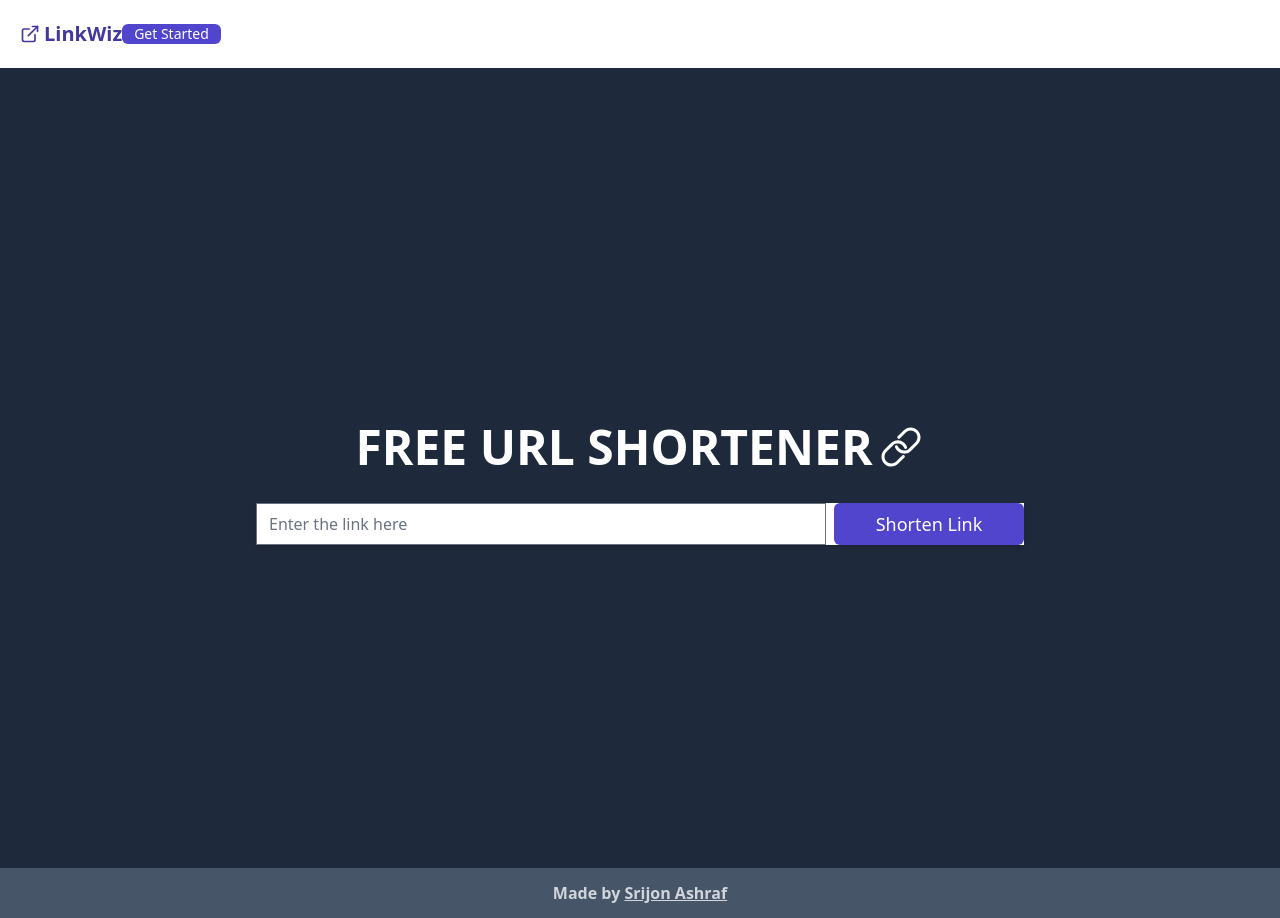
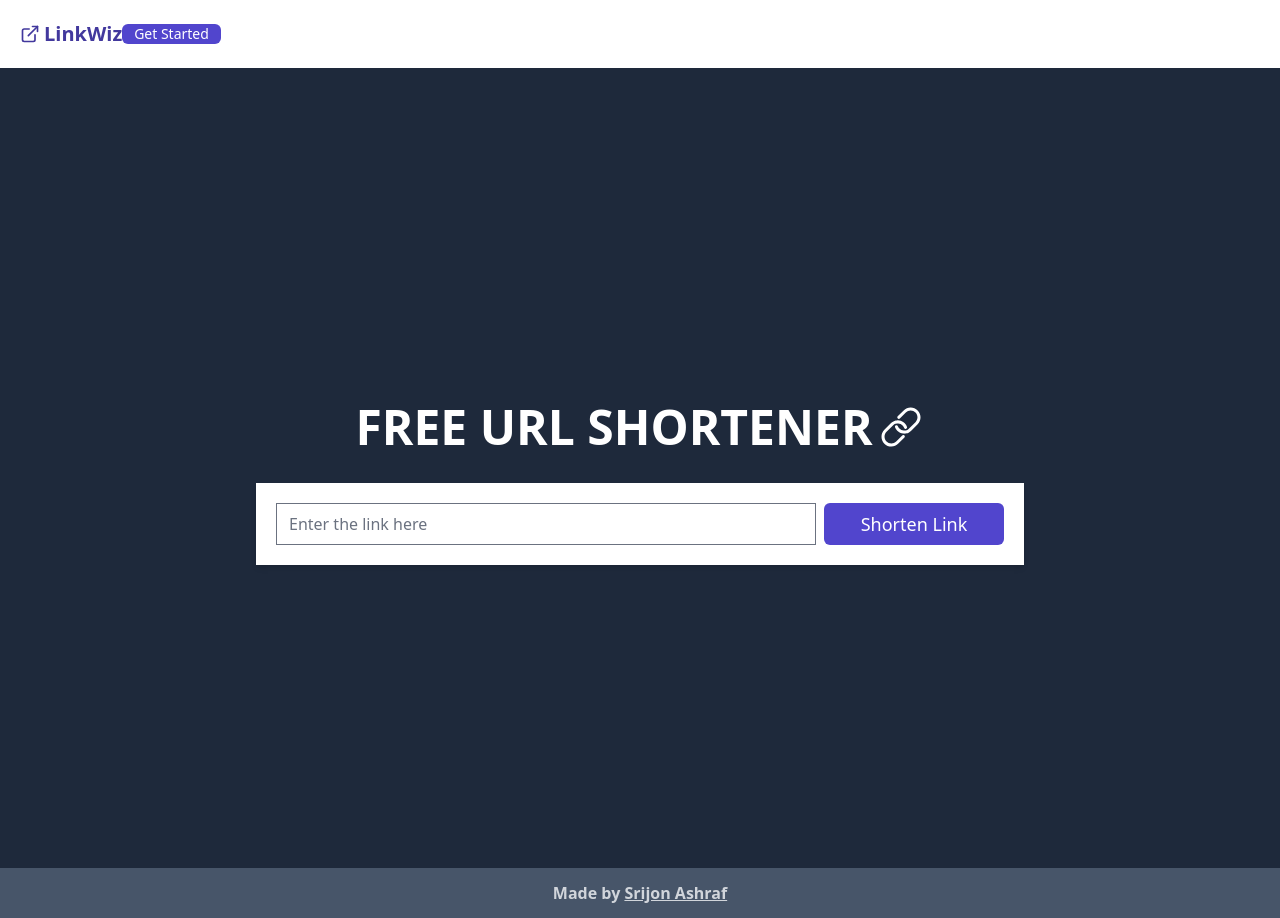
Before and after one commit to srijonashraf/LinkWiz, a React (Vite) app in the folder frontend/: page / in a window 1280 px wide. Built offline with nearby package versions, Linux system fonts and the light colour scheme; no server answers.

Commit message:
added missing padding

```diff
--- a/frontend/src/pages/landing.jsx
+++ b/frontend/src/pages/landing.jsx
@@ -10,7 +10,7 @@ const Landing = () => {
         Free URL Shortener
         <IoIosLink />
       </h1>
-      <Card className="sm:w-3/4 lg:w-3/5 w-full bg-white hover:bg-white flex">
+      <Card className="sm:w-3/4 lg:w-3/5 w-full p-5 bg-white hover:bg-white flex">
         <CreateShortener />
         <RecentShortener />
       </Card>
```
